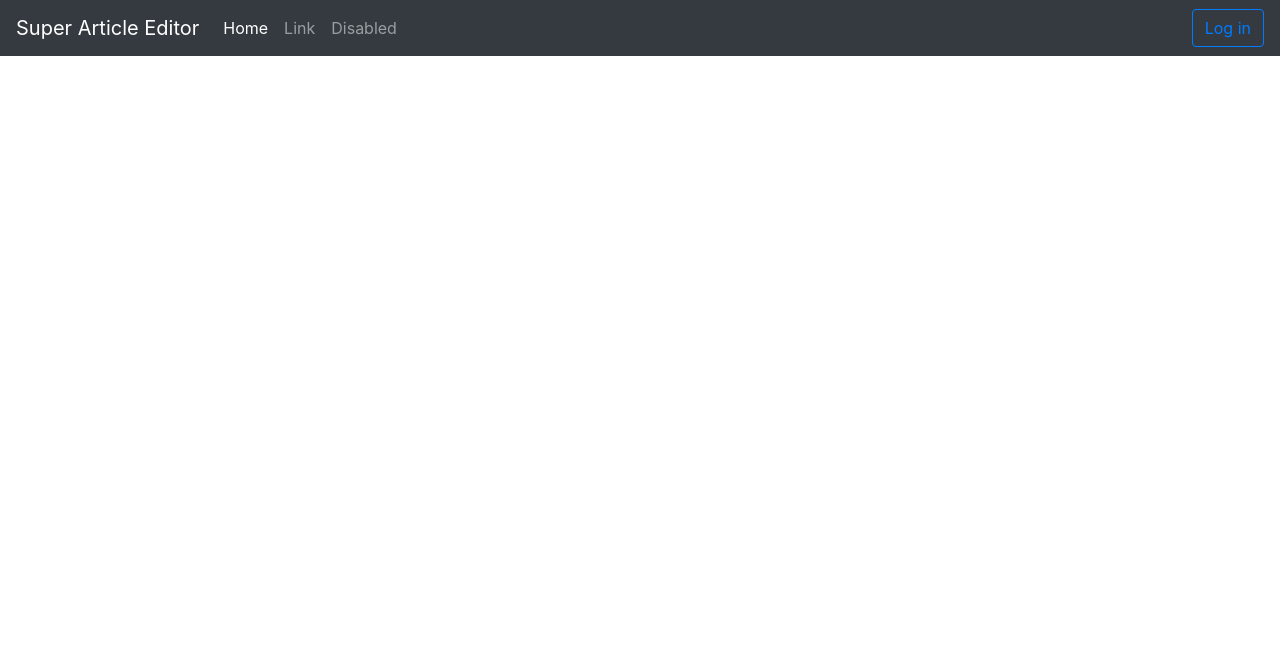
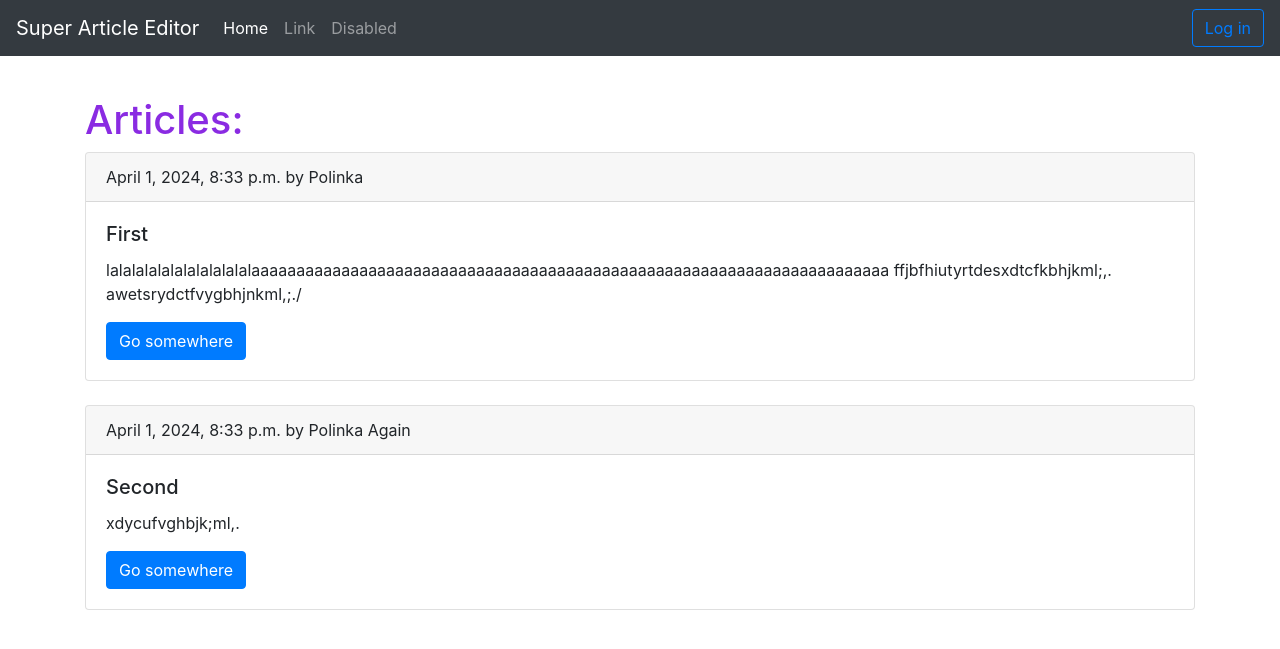
Before and after one commit to NureBerestPolina/django-articles, a Django app: page / in a window 1280 px wide. Shown: the top 649 px of the page. Run offline with Django 5.2, Linux system fonts and the light colour scheme; data comes from the database, SQL or seed files in the repository; both versions use the stored data as it was after the commit; some libraries are stand-ins or nearby versions.

Commit message:
Added: css file, articles output

```diff
--- /dev/null
+++ b/main/static/main/styles.css
@@ -0,0 +1,4 @@
+.content-header{
+    margin-top: 1em;
+    color: blueviolet;
+}
--- a/main/views.py
+++ b/main/views.py
@@ -1,6 +1,8 @@
 from django.shortcuts import render
+from .models import Article
 
 
 # Create your views here.
 def index(request):
-    return render(request, 'main/index.html')
+    articles = Article.objects.all()
+    return render(request, 'main/index.html', {'title': 'Home', 'articles': articles})
--- a/templates/main/base.html
+++ b/templates/main/base.html
@@ -4,6 +4,8 @@
     <meta charset="UTF-8">
     <title>{% block title %}{% endblock %}</title>
     <link rel="stylesheet" href="https://cdn.jsdelivr.net/npm/bootstrap@4.0.0/dist/css/bootstrap.min.css" integrity="sha384-Gn5384xqQ1aoWXA+058RXPxPg6fy4IWvTNh0E263XmFcJlSAwiGgFAW/dAiS6JXm" crossorigin="anonymous">
+    {% load static %}
+    <link rel="stylesheet" href="{% static 'main/styles.css' %}">
 </head>
 <body>
     <nav class="navbar navbar-expand-lg navbar-dark bg-dark">
--- a/templates/main/index.html
+++ b/templates/main/index.html
@@ -1,5 +1,22 @@
 {% extends 'main/base.html' %}
 
 {% block title %}
-    Main page
+    {{ title }}
 {% endblock %}
+
+{% block content %}
+    <h1 class="content-header">Articles:</h1>
+
+    {% for article in articles %}
+        <div class="card">
+          <div class="card-header">
+              {{article.created_at}} by {{ article.author }}
+          </div>
+          <div class="card-body">
+            <h5 class="card-title">{{article.title}}</h5>
+            <p class="card-text">{{article.text}}</p>
+            <a href="#" class="btn btn-primary">Go somewhere</a>
+          </div>
+        </div><br>
+    {% endfor %}
+{% endblock %}
```
Also changed, not shown: db.sqlite3.
